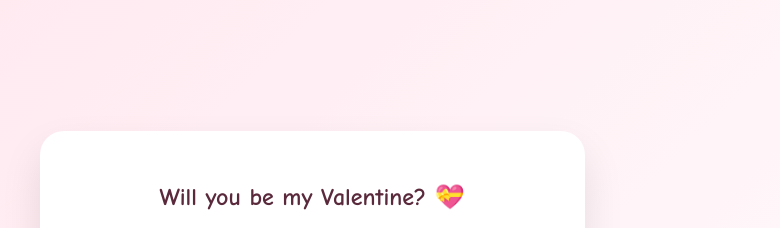
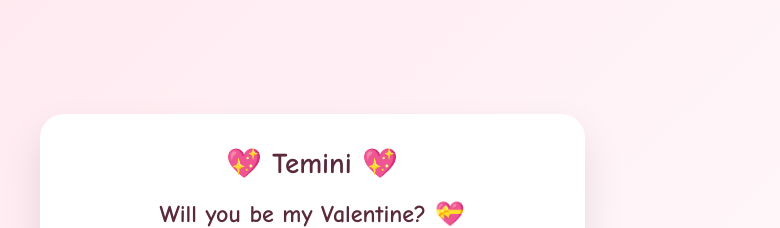
Before and after one commit to Lanrayy/valentines-app, a plain HTML site: page index.html in a window 1280 px wide. Shown: the top 228 px of the page, without its empty margins (328-1108 px from the left). Drawn offline with Linux system fonts and the light colour scheme; grey boxes are pictures that could not be loaded.

Commit message:
Uncomment the title header in index.html

```diff
--- a/index.html
+++ b/index.html
@@ -187,7 +187,7 @@
 		<canvas id="confetti"></canvas>
 
 		<div class="card" id="card">
-			<!-- <h1 id="name">💖 Temini 💖</h1> -->
+			<h1 id="name">💖 Temini 💖</h1>
 			<h2 id="title">Will you be my Valentine? 💝</h2>
 
 			<div class="gif-container">
```
